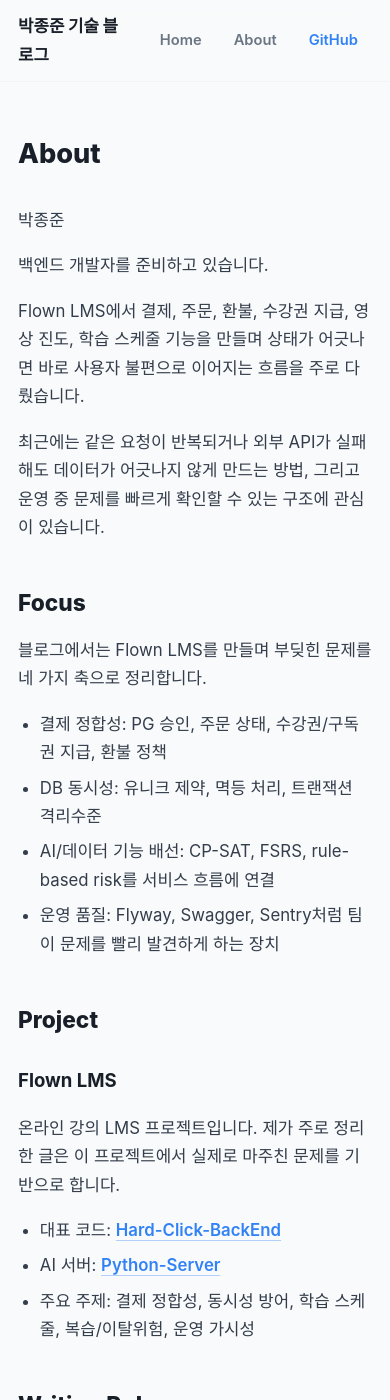
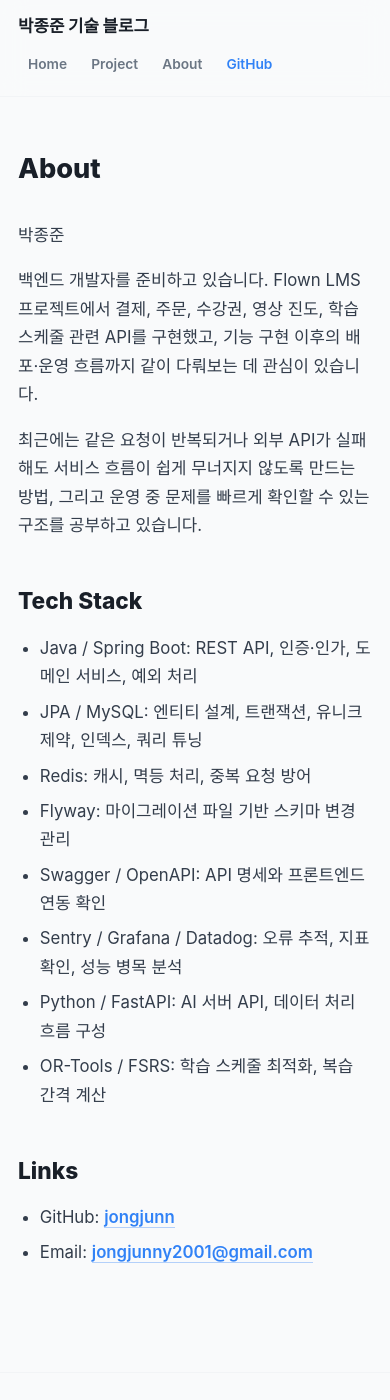
Before and after one commit to jongjunn/jongjunn.github.io, a Jekyll site: the page built from about.md, in a window 390 px wide and 1400 px high. Built offline with Jekyll 4.4.1, drawn with Linux system fonts in a browser that asks for light colours; some web fonts are replaced; some of the changed text lies outside the part shown.

```diff
--- a/_layouts/default.html
+++ b/_layouts/default.html
@@ -13,6 +13,7 @@
       <a class="brand" href="{{ '/' | relative_url }}">{{ site.title }}</a>
       <nav class="links">
         <a href="{{ '/' | relative_url }}">Home</a>
+        <a href="{{ '/project/' | relative_url }}">Project</a>
         <a href="{{ '/about/' | relative_url }}">About</a>
         <a class="link-gh" href="https://github.com/jongjunn" target="_blank" rel="noopener">GitHub</a>
       </nav>
--- a/about.md
+++ b/about.md
@@ -6,40 +6,20 @@ permalink: /about/
 
 박종준
 
-백엔드 개발자를 준비하고 있습니다.
+백엔드 개발자를 준비하고 있습니다. Flown LMS 프로젝트에서 결제, 주문, 수강권, 영상 진도, 학습 스케줄 관련 API를 구현했고, 기능 구현 이후의 배포·운영 흐름까지 같이 다뤄보는 데 관심이 있습니다.
 
-Flown LMS에서 결제, 주문, 환불, 수강권 지급, 영상 진도, 학습 스케줄 기능을 만들며 상태가 어긋나면 바로 사용자 불편으로 이어지는 흐름을 주로 다뤘습니다.
+최근에는 같은 요청이 반복되거나 외부 API가 실패해도 서비스 흐름이 쉽게 무너지지 않도록 만드는 방법, 그리고 운영 중 문제를 빠르게 확인할 수 있는 구조를 공부하고 있습니다.
 
-최근에는 같은 요청이 반복되거나 외부 API가 실패해도 데이터가 어긋나지 않게 만드는 방법, 그리고 운영 중 문제를 빠르게 확인할 수 있는 구조에 관심이 있습니다.
+## Tech Stack
 
-## Focus
-
-블로그에서는 Flown LMS를 만들며 부딪힌 문제를 네 가지 축으로 정리합니다.
-
-- 결제 정합성: PG 승인, 주문 상태, 수강권/구독권 지급, 환불 정책
-- DB 동시성: 유니크 제약, 멱등 처리, 트랜잭션 격리수준
-- AI/데이터 기능 배선: CP-SAT, FSRS, rule-based risk를 서비스 흐름에 연결
-- 운영 품질: Flyway, Swagger, Sentry처럼 팀이 문제를 빨리 발견하게 하는 장치
-
-## Project
-
-### Flown LMS
-
-온라인 강의 LMS 프로젝트입니다. 제가 주로 정리한 글은 이 프로젝트에서 실제로 마주친 문제를 기반으로 합니다.
-
-- 대표 코드: [Hard-Click-BackEnd](https://github.com/Hard-Click/Hard-Click-BackEnd)
-- AI 서버: [Python-Server](https://github.com/Hard-Click/Python-Server)
-- 주요 주제: 결제 정합성, 동시성 방어, 학습 스케줄, 복습/이탈위험, 운영 가시성
-
-## Writing Rule
-
-이 블로그는 포트폴리오이기도 하지만, 과장된 성과 문장보다 다시 설명할 수 있는 기술 기록을 우선합니다.
-
-- 문제의 사용자 영향부터 씁니다.
-- 코드와 테스트로 확인한 범위만 말합니다.
-- 선택한 설계와 포기한 것을 같이 남깁니다.
-- 실측하지 않은 성과 수치는 쓰지 않습니다.
-- 직접 만들지 않은 알고리즘은 라이브러리 사용이라고 씁니다.
+- Java / Spring Boot: REST API, 인증·인가, 도메인 서비스, 예외 처리
+- JPA / MySQL: 엔티티 설계, 트랜잭션, 유니크 제약, 인덱스, 쿼리 튜닝
+- Redis: 캐시, 멱등 처리, 중복 요청 방어
+- Flyway: 마이그레이션 파일 기반 스키마 변경 관리
+- Swagger / OpenAPI: API 명세와 프론트엔드 연동 확인
+- Sentry / Grafana / Datadog: 오류 추적, 지표 확인, 성능 병목 분석
+- Python / FastAPI: AI 서버 API, 데이터 처리 흐름 구성
+- OR-Tools / FSRS: 학습 스케줄 최적화, 복습 간격 계산
 
 ## Links
 
--- a/assets/css/style.css
+++ b/assets/css/style.css
@@ -417,6 +417,23 @@ a { color: inherit; }
   .card { padding: 22px 22px 20px; }
 }
 
+@media (max-width: 520px) {
+  .nav-inner {
+    align-items: flex-start;
+    flex-direction: column;
+    gap: 6px;
+  }
+  .links {
+    width: 100%;
+    overflow-x: auto;
+    padding-bottom: 2px;
+  }
+  .links a {
+    padding: 6px 10px;
+    font-size: .86rem;
+  }
+}
+
 /* ---------- motion ---------- */
 @media (prefers-reduced-motion: reduce) {
   * { animation: none !important; transition: none !important; scroll-behavior: auto !important; }
```
Also changed, not shown: _posts/2026-08-01-community-performance.md (added, +201 -0 lines), project.md (added, +32 -0 lines).
